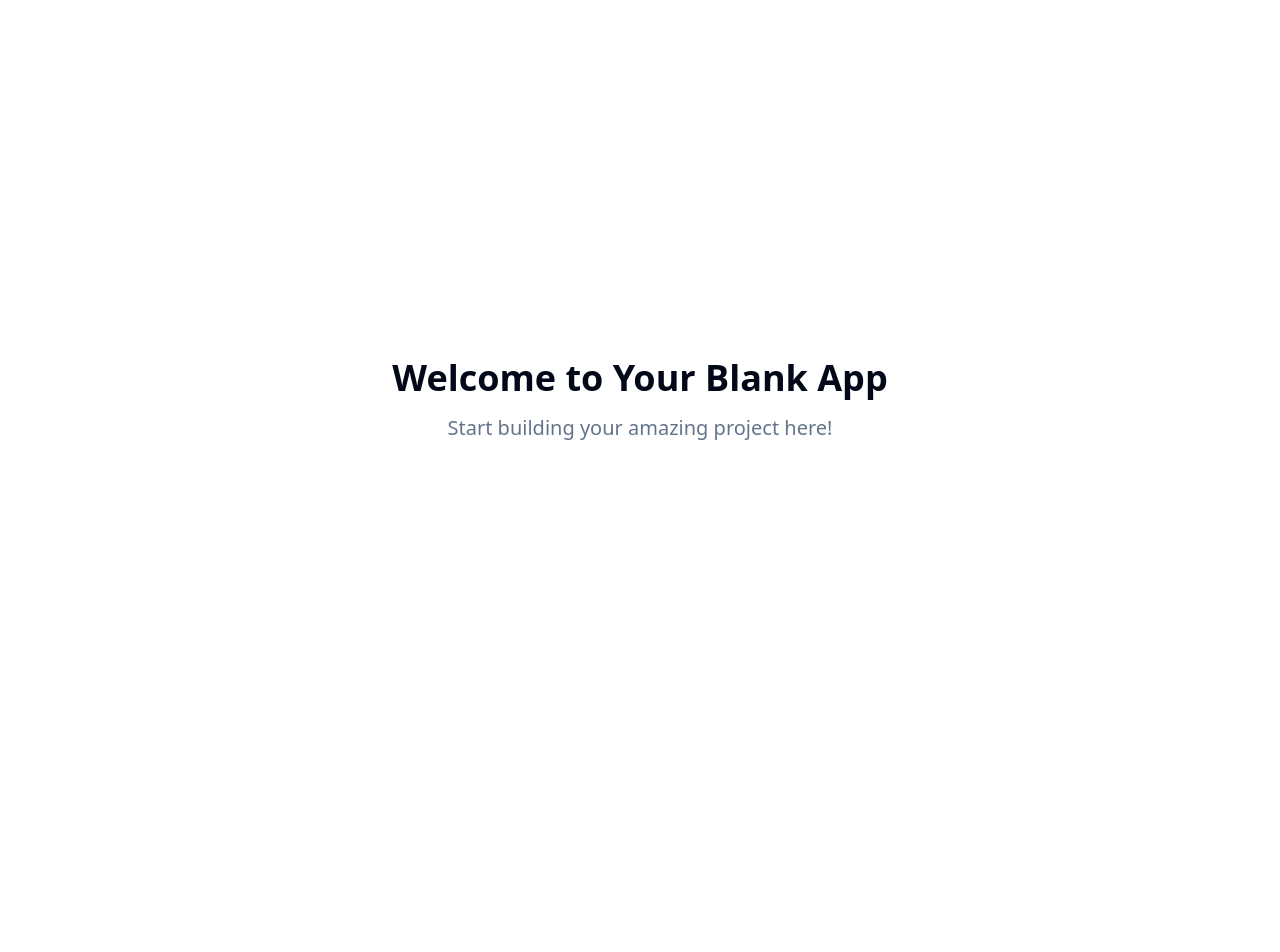
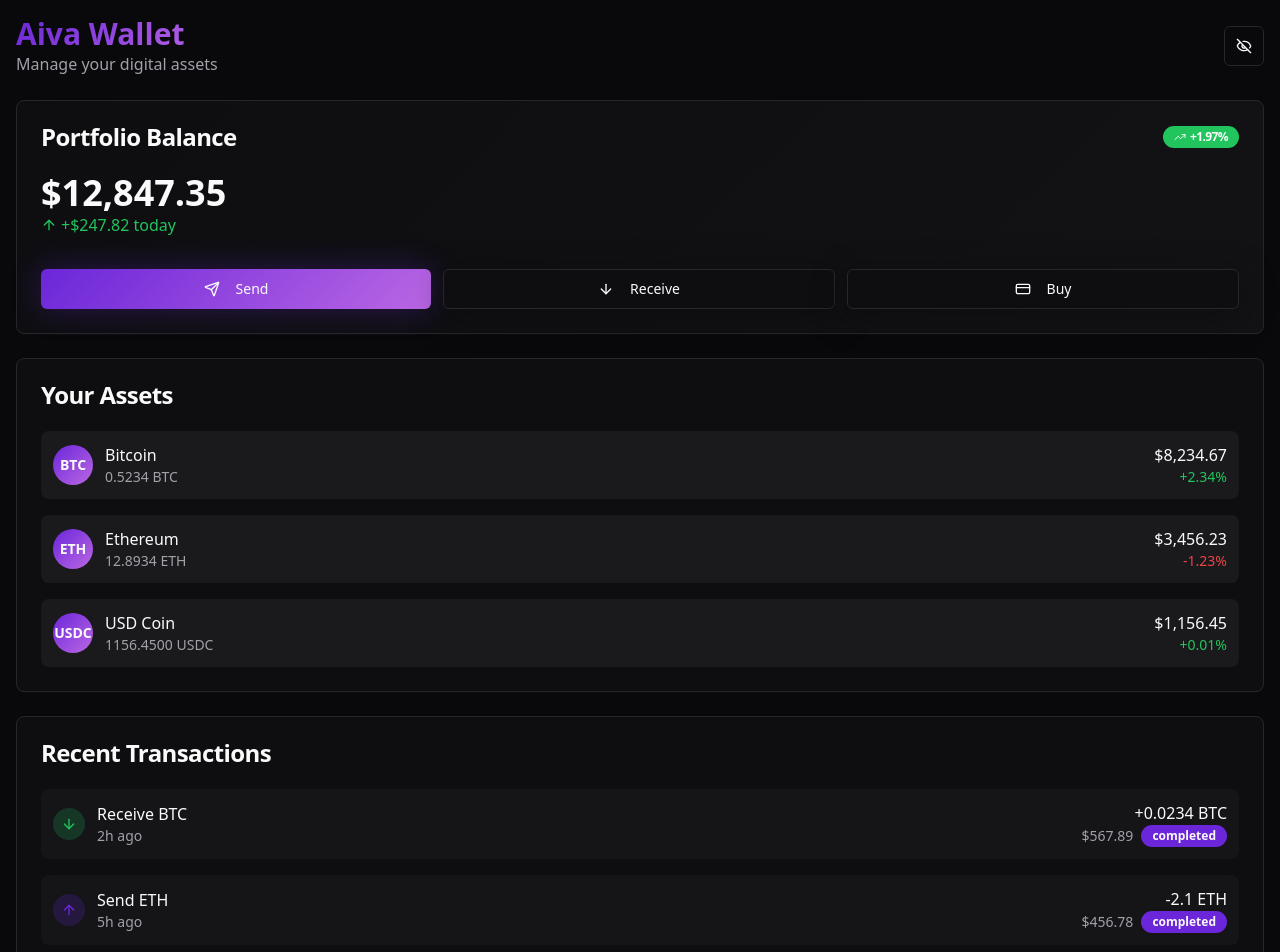
Before and after one commit to cheeroo2020/aiva-glow-wallet, a React (Vite) app: page / in a window 1280 px wide. Shown: the top 952 px of the page. Before the commit the page ends 800 px from the top, so only its background shows below. Built offline with nearby package versions, Linux system fonts and the light colour scheme.

Commit message:
Create aiva wallet ui
Create a new project for the AIVA wallet UI.

```diff
--- /dev/null
+++ b/src/components/WalletDashboard.tsx
@@ -0,0 +1,158 @@
+import { Button } from "@/components/ui/button";
+import { Card, CardContent, CardHeader, CardTitle } from "@/components/ui/card";
+import { Badge } from "@/components/ui/badge";
+import { ArrowUpIcon, ArrowDownIcon, SendIcon, CreditCardIcon, TrendingUpIcon, EyeIcon, EyeOffIcon } from "lucide-react";
+import { useState } from "react";
+
+const WalletDashboard = () => {
+  const [showBalance, setShowBalance] = useState(true);
+
+  const portfolioData = {
+    totalBalance: 12847.35,
+    totalChange: 247.82,
+    changePercentage: 1.97,
+    assets: [
+      { symbol: "BTC", name: "Bitcoin", balance: 0.5234, value: 8234.67, change: 2.34 },
+      { symbol: "ETH", name: "Ethereum", balance: 12.8934, value: 3456.23, change: -1.23 },
+      { symbol: "USDC", name: "USD Coin", balance: 1156.45, value: 1156.45, change: 0.01 },
+    ]
+  };
+
+  const recentTransactions = [
+    { id: 1, type: "receive", asset: "BTC", amount: 0.0234, value: 567.89, status: "completed", time: "2h ago" },
+    { id: 2, type: "send", asset: "ETH", amount: 2.1, value: 456.78, status: "completed", time: "5h ago" },
+    { id: 3, type: "receive", asset: "USDC", amount: 250, value: 250, status: "pending", time: "1d ago" },
+  ];
+
+  return (
+    <div className="min-h-screen bg-background p-4 space-y-6">
+      {/* Header */}
+      <div className="flex items-center justify-between">
+        <div>
+          <h1 className="text-3xl font-bold bg-gradient-primary bg-clip-text text-transparent">
+            Aiva Wallet
+          </h1>
+          <p className="text-muted-foreground">Manage your digital assets</p>
+        </div>
+        <Button variant="outline" size="icon" onClick={() => setShowBalance(!showBalance)}>
+          {showBalance ? <EyeOffIcon className="h-4 w-4" /> : <EyeIcon className="h-4 w-4" />}
+        </Button>
+      </div>
+
+      {/* Portfolio Overview */}
+      <Card className="bg-gradient-card shadow-card animate-slide-up">
+        <CardHeader>
+          <CardTitle className="flex items-center justify-between">
+            <span>Portfolio Balance</span>
+            <Badge variant={portfolioData.changePercentage > 0 ? "default" : "destructive"} className="bg-success text-success-foreground">
+              <TrendingUpIcon className="h-3 w-3 mr-1" />
+              +{portfolioData.changePercentage}%
+            </Badge>
+          </CardTitle>
+        </CardHeader>
+        <CardContent className="space-y-4">
+          <div>
+            <div className="text-4xl font-bold">
+              {showBalance ? `$${portfolioData.totalBalance.toLocaleString()}` : "****"}
+            </div>
+            <div className="text-success flex items-center">
+              <ArrowUpIcon className="h-4 w-4 mr-1" />
+              +${portfolioData.totalChange.toFixed(2)} today
+            </div>
+          </div>
+
+          {/* Quick Actions */}
+          <div className="flex gap-3 pt-4">
+            <Button variant="gradient" className="flex-1">
+              <SendIcon className="h-4 w-4 mr-2" />
+              Send
+            </Button>
+            <Button variant="wallet" className="flex-1">
+              <ArrowDownIcon className="h-4 w-4 mr-2" />
+              Receive
+            </Button>
+            <Button variant="wallet" className="flex-1">
+              <CreditCardIcon className="h-4 w-4 mr-2" />
+              Buy
+            </Button>
+          </div>
+        </CardContent>
+      </Card>
+
+      {/* Assets */}
+      <Card className="shadow-card animate-slide-up">
+        <CardHeader>
+          <CardTitle>Your Assets</CardTitle>
+        </CardHeader>
+        <CardContent className="space-y-4">
+          {portfolioData.assets.map((asset, index) => (
+            <div key={asset.symbol} className="flex items-center justify-between p-3 rounded-lg bg-secondary/50 hover:bg-secondary transition-colors">
+              <div className="flex items-center space-x-3">
+                <div className="w-10 h-10 rounded-full bg-gradient-primary flex items-center justify-center">
+                  <span className="text-sm font-bold text-primary-foreground">{asset.symbol}</span>
+                </div>
+                <div>
+                  <div className="font-medium">{asset.name}</div>
+                  <div className="text-sm text-muted-foreground">
+                    {showBalance ? asset.balance.toFixed(4) : "****"} {asset.symbol}
+                  </div>
+                </div>
+              </div>
+              <div className="text-right">
+                <div className="font-medium">
+                  {showBalance ? `$${asset.value.toLocaleString()}` : "****"}
+                </div>
+                <div className={`text-sm ${asset.change > 0 ? 'text-success' : 'text-destructive'}`}>
+                  {asset.change > 0 ? '+' : ''}{asset.change}%
+                </div>
+              </div>
+            </div>
+          ))}
+        </CardContent>
+      </Card>
+
+      {/* Recent Transactions */}
+      <Card className="shadow-card animate-slide-up">
+        <CardHeader>
+          <CardTitle>Recent Transactions</CardTitle>
+        </CardHeader>
+        <CardContent className="space-y-4">
+          {recentTransactions.map((tx) => (
+            <div key={tx.id} className="flex items-center justify-between p-3 rounded-lg bg-secondary/30 hover:bg-secondary/50 transition-colors">
+              <div className="flex items-center space-x-3">
+                <div className={`w-8 h-8 rounded-full flex items-center justify-center ${
+                  tx.type === 'receive' ? 'bg-success/20' : 'bg-primary/20'
+                }`}>
+                  {tx.type === 'receive' ?
+                    <ArrowDownIcon className="h-4 w-4 text-success" /> :
+                    <ArrowUpIcon className="h-4 w-4 text-primary" />
+                  }
+                </div>
+                <div>
+                  <div className="font-medium capitalize">{tx.type} {tx.asset}</div>
+                  <div className="text-sm text-muted-foreground">{tx.time}</div>
+                </div>
+              </div>
+              <div className="text-right">
+                <div className="font-medium">
+                  {tx.type === 'receive' ? '+' : '-'}{tx.amount} {tx.asset}
+                </div>
+                <div className="text-sm text-muted-foreground flex items-center">
+                  ${tx.value.toFixed(2)}
+                  <Badge
+                    variant={tx.status === 'completed' ? 'default' : 'secondary'}
+                    className="ml-2 text-xs"
+                  >
+                    {tx.status}
+                  </Badge>
+                </div>
+              </div>
+            </div>
+          ))}
+        </CardContent>
+      </Card>
+    </div>
+  );
+};
+
+export default WalletDashboard;
--- a/src/components/ui/button.tsx
+++ b/src/components/ui/button.tsx
@@ -5,11 +5,11 @@ import { cva, type VariantProps } from "class-variance-authority"
 import { cn } from "@/lib/utils"
 
 const buttonVariants = cva(
-  "inline-flex items-center justify-center gap-2 whitespace-nowrap rounded-md text-sm font-medium ring-offset-background transition-colors focus-visible:outline-none focus-visible:ring-2 focus-visible:ring-ring focus-visible:ring-offset-2 disabled:pointer-events-none disabled:opacity-50 [&_svg]:pointer-events-none [&_svg]:size-4 [&_svg]:shrink-0",
+  "inline-flex items-center justify-center gap-2 whitespace-nowrap rounded-md text-sm font-medium ring-offset-background transition-all focus-visible:outline-none focus-visible:ring-2 focus-visible:ring-ring focus-visible:ring-offset-2 disabled:pointer-events-none disabled:opacity-50 [&_svg]:pointer-events-none [&_svg]:size-4 [&_svg]:shrink-0",
   {
     variants: {
       variant: {
-        default: "bg-primary text-primary-foreground hover:bg-primary/90",
+        default: "bg-primary text-primary-foreground hover:bg-primary/90 shadow-glow hover:shadow-card",
         destructive:
           "bg-destructive text-destructive-foreground hover:bg-destructive/90",
         outline:
@@ -18,6 +18,8 @@ const buttonVariants = cva(
           "bg-secondary text-secondary-foreground hover:bg-secondary/80",
         ghost: "hover:bg-accent hover:text-accent-foreground",
         link: "text-primary underline-offset-4 hover:underline",
+        gradient: "bg-gradient-primary text-primary-foreground hover:scale-105 shadow-glow hover:shadow-card",
+        wallet: "bg-card text-card-foreground border border-border hover:bg-accent hover:text-accent-foreground shadow-card hover:shadow-glow",
       },
       size: {
         default: "h-10 px-4 py-2",
--- a/src/index.css
+++ b/src/index.css
@@ -8,33 +8,43 @@ All colors MUST be HSL.
 
 @layer base {
   :root {
-    --background: 0 0% 100%;
-    --foreground: 222.2 84% 4.9%;
+    --background: 240 10% 3.9%;
+    --foreground: 0 0% 98%;
 
-    --card: 0 0% 100%;
-    --card-foreground: 222.2 84% 4.9%;
+    --card: 240 10% 6%;
+    --card-foreground: 0 0% 98%;
 
-    --popover: 0 0% 100%;
-    --popover-foreground: 222.2 84% 4.9%;
+    --popover: 240 10% 6%;
+    --popover-foreground: 0 0% 98%;
 
-    --primary: 222.2 47.4% 11.2%;
-    --primary-foreground: 210 40% 98%;
+    --primary: 263 70% 50%;
+    --primary-foreground: 0 0% 98%;
+    --primary-glow: 263 70% 65%;
 
-    --secondary: 210 40% 96.1%;
-    --secondary-foreground: 222.2 47.4% 11.2%;
+    --secondary: 240 4% 16%;
+    --secondary-foreground: 0 0% 98%;
 
-    --muted: 210 40% 96.1%;
-    --muted-foreground: 215.4 16.3% 46.9%;
+    --muted: 240 4% 16%;
+    --muted-foreground: 240 5% 64.9%;
 
-    --accent: 210 40% 96.1%;
-    --accent-foreground: 222.2 47.4% 11.2%;
+    --accent: 263 70% 50%;
+    --accent-foreground: 0 0% 98%;
+
+    --success: 142 71% 45%;
+    --success-foreground: 0 0% 98%;
 
     --destructive: 0 84.2% 60.2%;
-    --destructive-foreground: 210 40% 98%;
+    --destructive-foreground: 0 0% 98%;
 
-    --border: 214.3 31.8% 91.4%;
-    --input: 214.3 31.8% 91.4%;
-    --ring: 222.2 84% 4.9%;
+    --border: 240 4% 16%;
+    --input: 240 4% 16%;
+    --ring: 263 70% 50%;
+
+    /* Custom wallet theme */
+    --gradient-primary: linear-gradient(135deg, hsl(263 70% 50%), hsl(280 70% 65%));
+    --gradient-card: linear-gradient(135deg, hsl(240 10% 6%), hsl(240 8% 8%));
+    --shadow-glow: 0 0 30px hsl(263 70% 50% / 0.3);
+    --shadow-card: 0 8px 32px hsl(240 10% 3.9% / 0.5);
 
     --radius: 0.5rem;
 
--- a/src/pages/Index.tsx
+++ b/src/pages/Index.tsx
@@ -1,14 +1,7 @@
-// Update this page (the content is just a fallback if you fail to update the page)
+import WalletDashboard from "@/components/WalletDashboard";
 
 const Index = () => {
-  return (
-    <div className="min-h-screen flex items-center justify-center bg-background">
-      <div className="text-center">
-        <h1 className="text-4xl font-bold mb-4">Welcome to Your Blank App</h1>
-        <p className="text-xl text-muted-foreground">Start building your amazing project here!</p>
-      </div>
-    </div>
-  );
+  return <WalletDashboard />;
 };
 
 export default Index;
--- a/tailwind.config.ts
+++ b/tailwind.config.ts
@@ -26,7 +26,8 @@ export default {
 				foreground: 'hsl(var(--foreground))',
 				primary: {
 					DEFAULT: 'hsl(var(--primary))',
-					foreground: 'hsl(var(--primary-foreground))'
+					foreground: 'hsl(var(--primary-foreground))',
+					glow: 'hsl(var(--primary-glow))'
 				},
 				secondary: {
 					DEFAULT: 'hsl(var(--secondary))',
@@ -35,6 +36,10 @@ export default {
 				destructive: {
 					DEFAULT: 'hsl(var(--destructive))',
 					foreground: 'hsl(var(--destructive-foreground))'
+				},
+				success: {
+					DEFAULT: 'hsl(var(--success))',
+					foreground: 'hsl(var(--success-foreground))'
 				},
 				muted: {
 					DEFAULT: 'hsl(var(--muted))',
@@ -84,11 +89,39 @@ export default {
 					to: {
 						height: '0'
 					}
+				},
+				'glow-pulse': {
+					'0%, 100%': {
+						boxShadow: '0 0 20px hsl(263 70% 50% / 0.4)'
+					},
+					'50%': {
+						boxShadow: '0 0 40px hsl(263 70% 50% / 0.6)'
+					}
+				},
+				'slide-up': {
+					from: {
+						opacity: '0',
+						transform: 'translateY(20px)'
+					},
+					to: {
+						opacity: '1',
+						transform: 'translateY(0)'
+					}
 				}
 			},
 			animation: {
 				'accordion-down': 'accordion-down 0.2s ease-out',
-				'accordion-up': 'accordion-up 0.2s ease-out'
+				'accordion-up': 'accordion-up 0.2s ease-out',
+				'glow-pulse': 'glow-pulse 2s ease-in-out infinite',
+				'slide-up': 'slide-up 0.5s ease-out'
+			},
+			backgroundImage: {
+				'gradient-primary': 'var(--gradient-primary)',
+				'gradient-card': 'var(--gradient-card)'
+			},
+			boxShadow: {
+				'glow': 'var(--shadow-glow)',
+				'card': 'var(--shadow-card)'
 			}
 		}
 	},
```
Also changed, not shown: index.html (+5 -5 lines).
